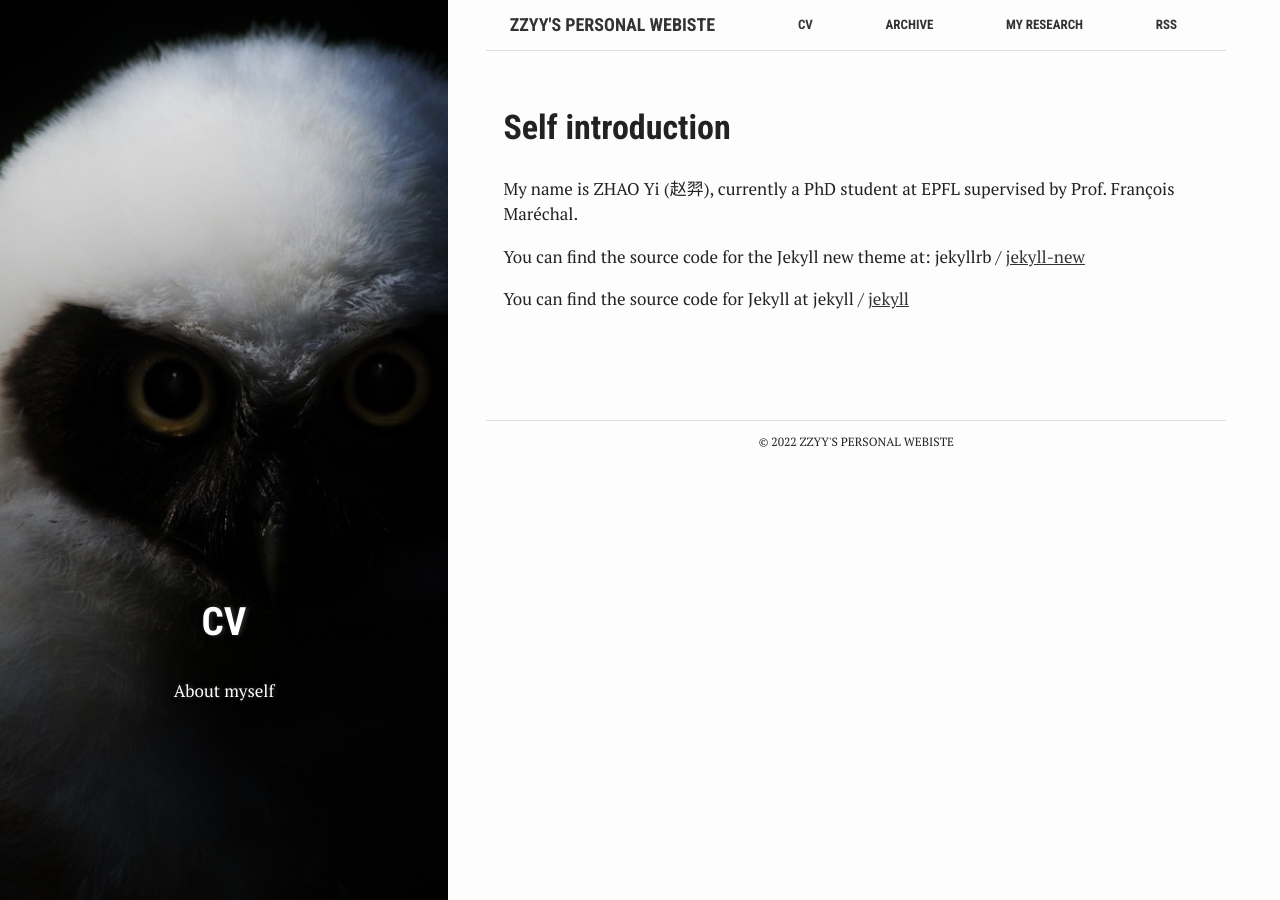
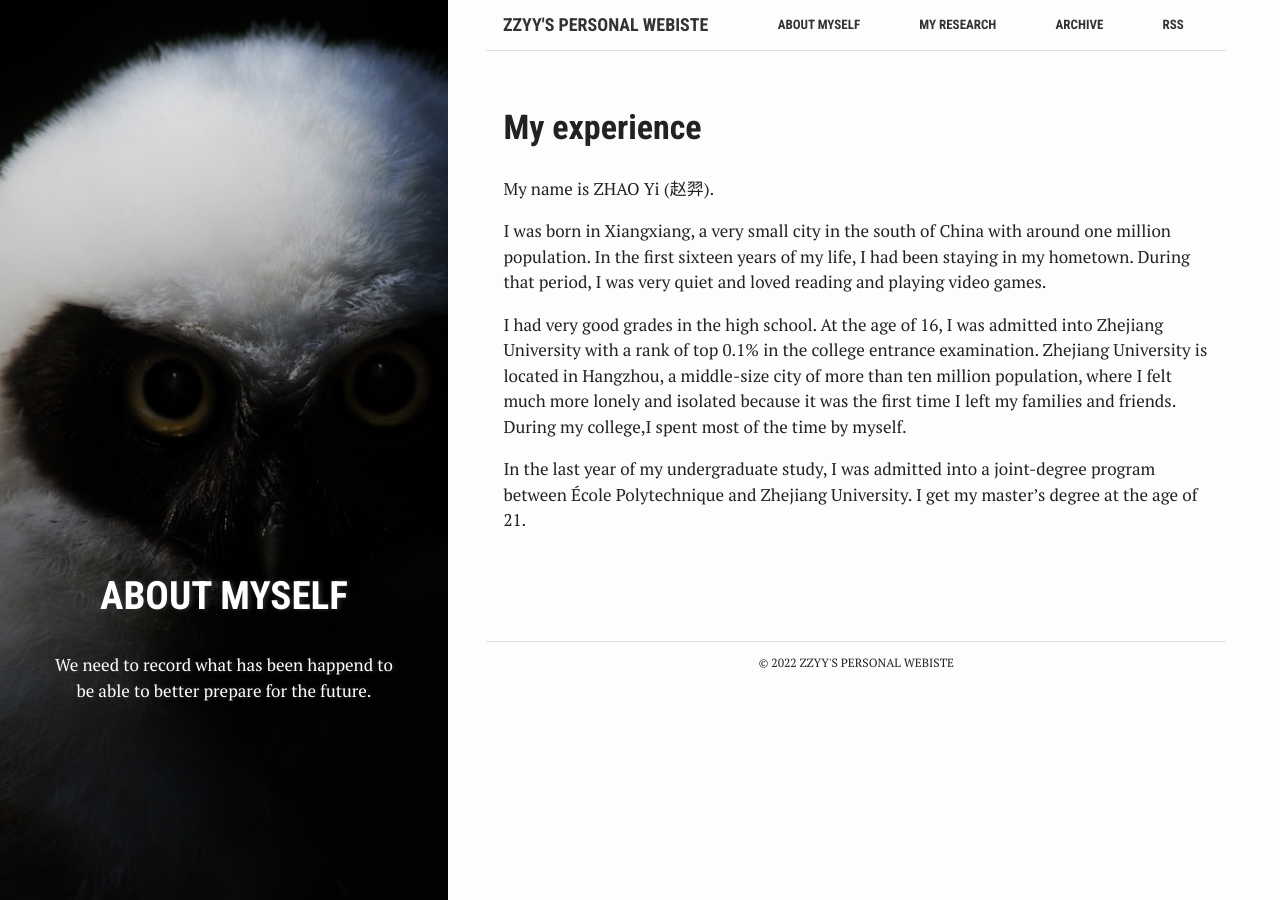
Before and after one commit to Yi-alps/Future-Refinery, a Jekyll site: the page built from about.md, in a window 1280 px wide. Built offline with Jekyll 4.4.1, drawn with Linux system fonts in a browser that asks for light colours.

Commit message:
Update self introduction

```diff
--- a/about.md
+++ b/about.md
@@ -1,20 +1,20 @@
 ---
 bg: "owl.jpg"
 layout: page
-title: "CV"
+title: "About Myself"
 crawlertitle: "Why and how this blog was created"
 permalink: /about/
-summary: "About myself"
+summary: "We need to record what has been happend to be able to better prepare for the future."
 active: about
 ---
 
-# Self introduction
-My name is ZHAO Yi (赵羿), currently a PhD student at EPFL supervised by Prof. François Maréchal.
+# My experience
+My name is ZHAO Yi (赵羿).
 
-You can find the source code for the Jekyll new theme at:
-{{site.twitter_username}} /
-[jekyll-new](https://github.com/jglovier/jekyll-new)
+I was born in Xiangxiang, a very small city in the south of China with around one million population. In the first sixteen years of my life, I had been staying in my hometown. During that period, I was very quiet and loved reading and playing video games.
 
-You can find the source code for Jekyll at
-{{site.github_username}} /
-[jekyll](https://github.com/jekyll/jekyll)
+I had very good grades in the high school. At the age of 16, I was admitted into Zhejiang University with a rank of top 0.1% in the college entrance examination. Zhejiang University is located in Hangzhou, a middle-size city of more than ten million population, where I felt much more lonely and isolated because it was the first time I left my families and friends. During my college,I spent most of the time by myself.
+
+In the last year of my undergraduate study, I was admitted into a joint-degree program between École Polytechnique and Zhejiang University. I get my master's degree at the age of 21.
+
+<!-- I felt much more lonely after leaving my home. I didn't have too many friends in the undergraduate. -->
```
Also changed, not shown: acresearch.md (renamed from research.md, +2 -2 lines).
